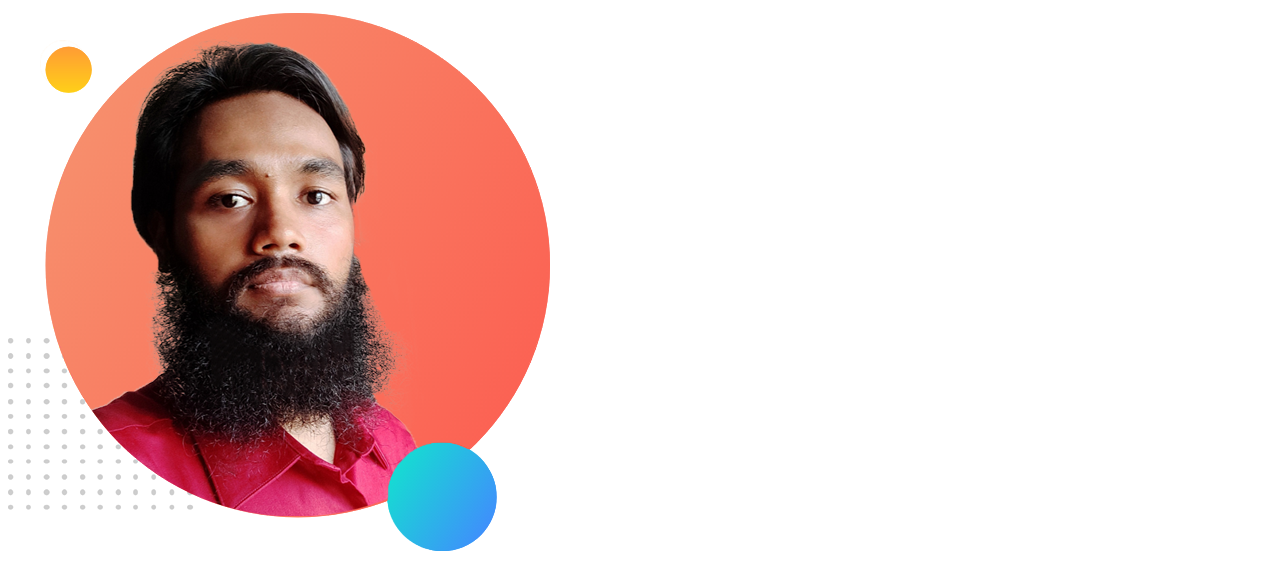
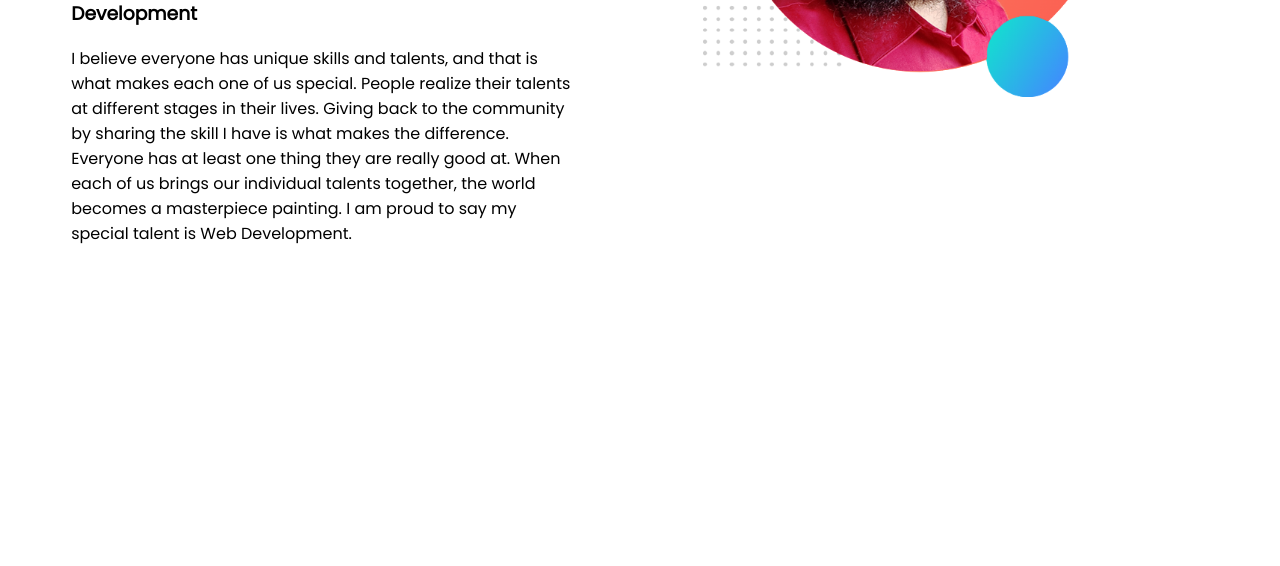
Before and after one commit to rashedmir/developer-portfolio, a plain HTML site: page index.html in a window 1280 px wide. Shown: the part 376-942 px from the top of the page. After the commit the page ends 800 px from the top, so only its background shows below. Drawn offline with Linux system fonts and the light colour scheme.

Commit message:
section added

```diff
--- a/index.html
+++ b/index.html
@@ -13,17 +13,24 @@
 </head>
 
 <body>
-    <div>
+    <section>
+        <div class="half-width">
             <h1>Welcome to</h1>
             <h1><span class="orange-color">Mir's </span>World!</h1>
             <h3>A multitalented person with specialisation in Web Development</h3>
             <p>I believe everyone has unique skills and talents, and that is what makes each one of us special. People
-            realize their talents at different stages in their lives. Giving back to the community by sharing the skill
-            I have is what makes the difference. Everyone has at least one thing they are really good at. When each of
-            us brings our individual talents together, the world becomes a masterpiece painting. I am proud to say my
+                realize their talents at different stages in their lives. Giving back to the community by sharing the
+                skill
+                I have is what makes the difference. Everyone has at least one thing they are really good at. When each
+                of
+                us brings our individual talents together, the world becomes a masterpiece painting. I am proud to say
+                my
                 special talent is Web Development.</p>
         </div>
+        <div class="half-width">
             <img src="images/mir.png" alt="mir's images">
+        </div>
+    </section>
 </body>
 
 </html>
--- a/style.css
+++ b/style.css
@@ -1,11 +1,24 @@
-body{
+body {
     font-family: 'Poppins', sans-serif;
 }
 
-h1{
+h1 {
     font-size: 50px;
 }
 
-.orange-color{
+.orange-color {
     color: orange;
 }
+
+section {
+    display: flex;
+}
+
+.half-width {
+    width: 50%;
+    padding: 5%;
+}
+
+.half-width img {
+    width: 80%;
+}
```
Lines whose indentation alone changed are shown as unchanged.
